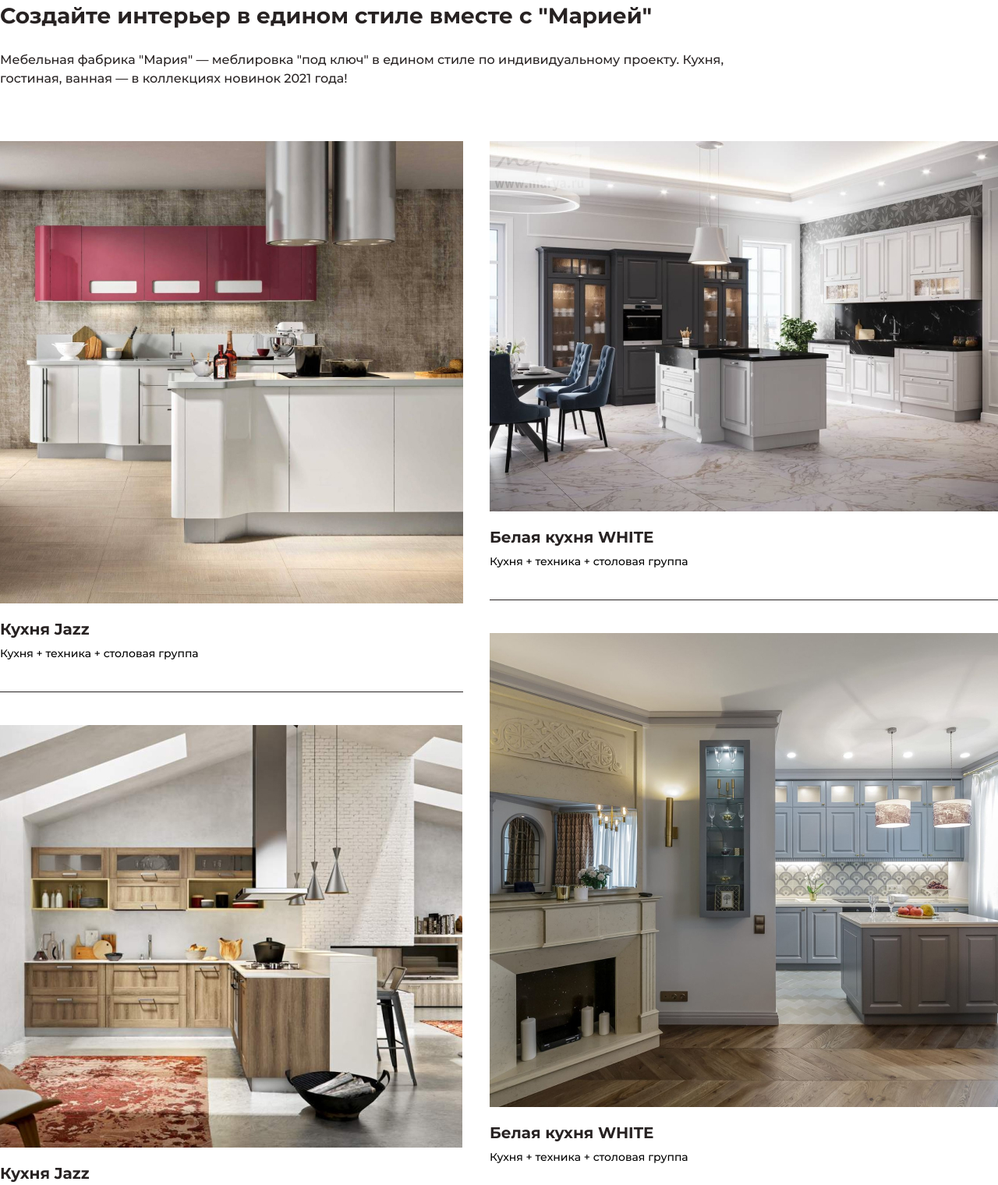
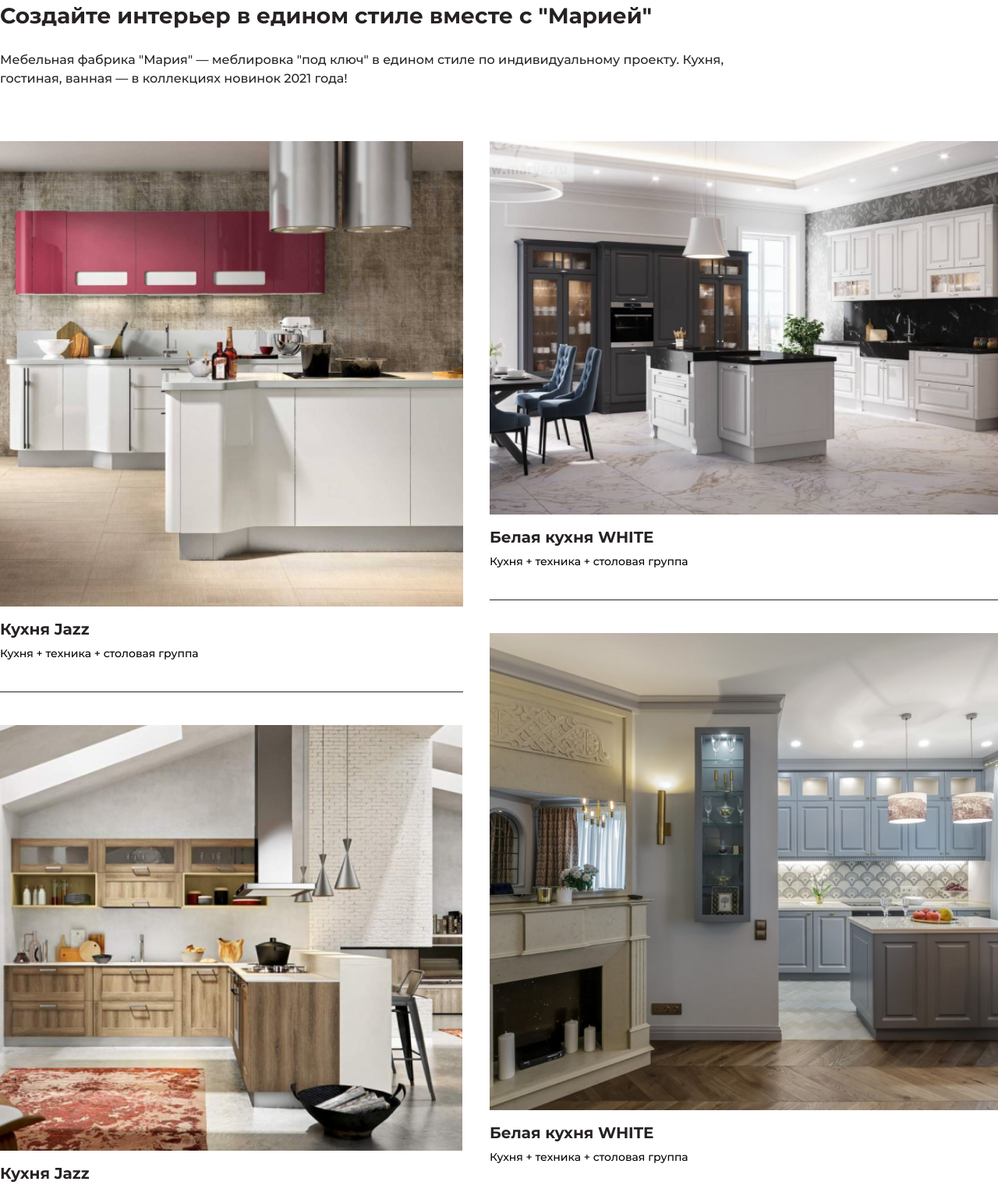
Before and after one commit to IvanLysukhin/Marya, a website: page source/index.html in a window 1280 px wide. Shown: the part 1358-2878 px from the top of the page at 78% size. Drawn offline with nearby package versions, Linux system fonts and the light colour scheme; files that its build step writes are made by us from their sources; a web font is replaced by a local one.

Commit message:
added scale for catalog

```diff
--- a/source/index.html
+++ b/source/index.html
@@ -392,12 +392,16 @@
           <div class="catalog__container catalog__container--left">
             <ul class="catalog__list">
               <li class="catalog__item">
-                <img src="img/jazz.jpg" alt="Фото кухни jazz">
+                <div class="catalog__pic-box">
+                  <img class="catalog__pic" src="img/jazz.jpg" alt="Фото кухни jazz">
+                </div>
                 <a class="catalog__link" href="">Кухня Jazz</a>
                 <p class="catalog__description">Кухня + техника + столовая группа</p>
               </li>
               <li class="catalog__item">
-                <img src="img/jazz-2.jpg" alt="Фото кухни jazz">
+                <div class="catalog__pic-box">
+                  <img class="catalog__pic" src="img/jazz-2.jpg" alt="Фото кухни jazz">
+                </div>
                 <a class="catalog__link" href="">Кухня Jazz</a>
                 <p class="catalog__description">Кухня + техника + столовая группа</p>
               </li>
@@ -406,12 +410,16 @@
           <div class="catalog__container catalog__container--right">
             <ul class="catalog__list">
               <li class="catalog__item">
-                <img src="img/white.jpg" alt="Фото кухни WHITE">
+                <div class="catalog__pic-box">
+                  <img class="catalog__pic" src="img/white.jpg" alt="Фото кухни WHITE">
+                </div>
                 <a class="catalog__link" href="">Белая кухня WHITE</a>
                 <p class="catalog__description">Кухня + техника + столовая группа</p>
               </li>
               <li class="catalog__item">
-                <img src="img/white-2.jpg" alt="Фото кухни WHITE">
+                <div class="catalog__pic-box">
+                  <img class="catalog__pic" src="img/white-2.jpg" alt="Фото кухни WHITE">
+                </div>
                 <a class="catalog__link" href="">Белая кухня WHITE</a>
                 <p class="catalog__description">Кухня + техника + столовая группа</p>
               </li>
--- a/source/less/blocks/catalog.less
+++ b/source/less/blocks/catalog.less
@@ -85,3 +85,18 @@
   }
 
 }
+
+.catalog__pic-box {
+  width: min-content;
+  height: inherit;
+  overflow: hidden;
+}
+
+.catalog__pic {
+  transform: scale(1.1);
+  transition: 2s;
+
+  &:hover {
+    transform: scale(1.05);
+  }
+}
```
Also changed, not shown: build/css/style.min.css, build/img/bosh-log.png, build/img/logo.png, build/index.html.
